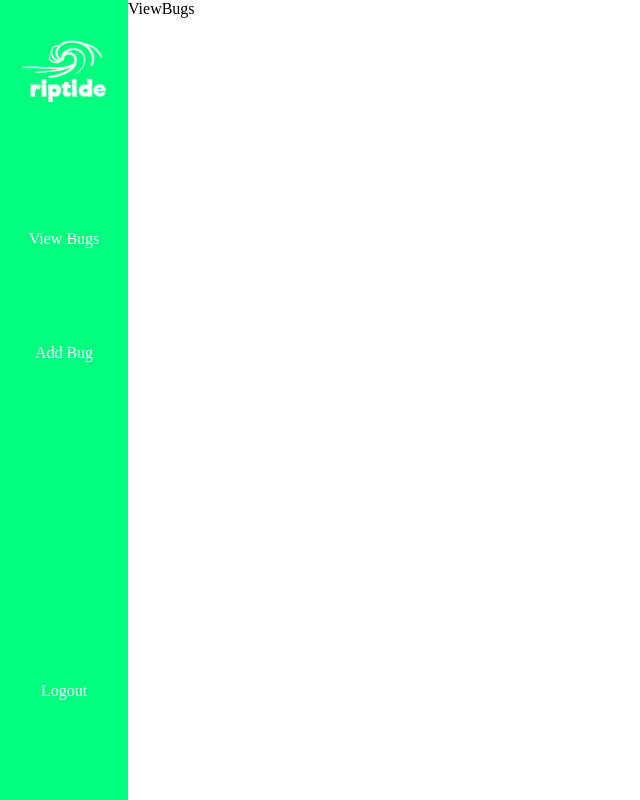
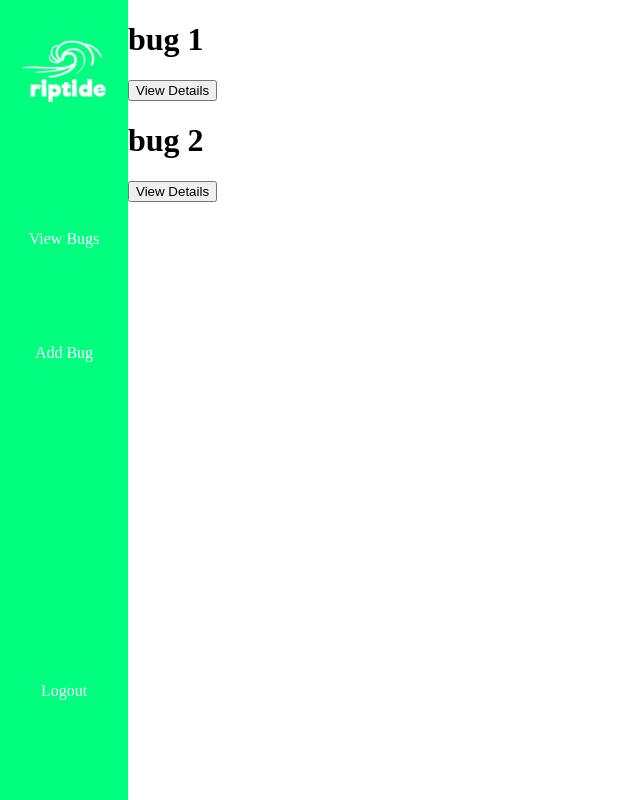
Before and after one commit to jvaughn1230/riptide-bug-tracker, a React (Create React App) app: page /account/viewbugs in a window 1280 px wide. Shown: the whole page, without its empty margins (0-640 px from the left). Built offline with nearby package versions, Linux system fonts and the light colour scheme.

Commit message:
added basic functionality to view bugs page and popup

```diff
--- /dev/null
+++ b/src/components/BugCard/BugCard.jsx
@@ -0,0 +1,18 @@
+import React, { useState } from "react";
+import ViewBug from "../ViewBug/ViewBug";
+
+const BugCard = ({ bug }) => {
+  const [active, setActive] = useState(false);
+
+  const closeBug = () => setActive(false);
+
+  return (
+    <div>
+      <h1>{bug.title}</h1>
+      <button onClick={() => setActive(true)}>View Details</button>
+      {active ? <ViewBug exit={closeBug} bug={bug} /> : null}
+    </div>
+  );
+};
+
+export default BugCard;
--- a/src/components/Login/Login.jsx
+++ b/src/components/Login/Login.jsx
@@ -8,6 +8,8 @@ import logo from "../../assets/riptide-white.png";
 
 const Login = () => {
   // TODO: remove console.log once finished
+  // ! Need to add useMemo due to reloading on each press of keyboard
+
   console.log("Login Component Loaded");
 
   const dispatch = useDispatch();
--- /dev/null
+++ b/src/components/ViewBug/ViewBug.css
@@ -0,0 +1,8 @@
+.bug-details {
+  z-index: 10;
+  height: 500px;
+  width: 100px;
+  position: absolute;
+
+  border: solid 5px black;
+}
--- /dev/null
+++ b/src/components/ViewBug/ViewBug.jsx
@@ -0,0 +1,14 @@
+import React from "react";
+import "./ViewBug.css";
+
+const ViewBug = ({ exit, bug }) => {
+  return (
+    <div className="bug-details">
+      <h1>{bug.title}</h1>
+      <p>{bug.details}</p>
+      <button onClick={exit}>Exit</button>
+    </div>
+  );
+};
+
+export default ViewBug;
--- a/src/components/ViewBugs/ViewBugs.jsx
+++ b/src/components/ViewBugs/ViewBugs.jsx
@@ -1,8 +1,14 @@
 import React from "react";
 import "./ViewBugs.styles.css";
 
+import BugCard from "../BugCard/BugCard";
+import { bugsData } from "../../tempData";
+
 const ViewBugs = () => {
-  return <div>ViewBugs</div>;
+  const dataMapped = bugsData.map((bug) => <BugCard bug={bug} />);
+  return <div>{dataMapped}</div>;
 };
 
 export default ViewBugs;
+
+// Map Bug Card Here
--- /dev/null
+++ b/src/tempData.js
@@ -0,0 +1,12 @@
+export const bugsData = [
+  {
+    id: 1,
+    title: "bug 1",
+    details: "details 1",
+  },
+  {
+    id: 2,
+    title: "bug 2",
+    details: "details 2",
+  },
+];
```
Also changed, not shown: notes.txt (added), src/components/BugCard/BugCard.css (added), 1 other file (tests, documents, lock files or other folders).
